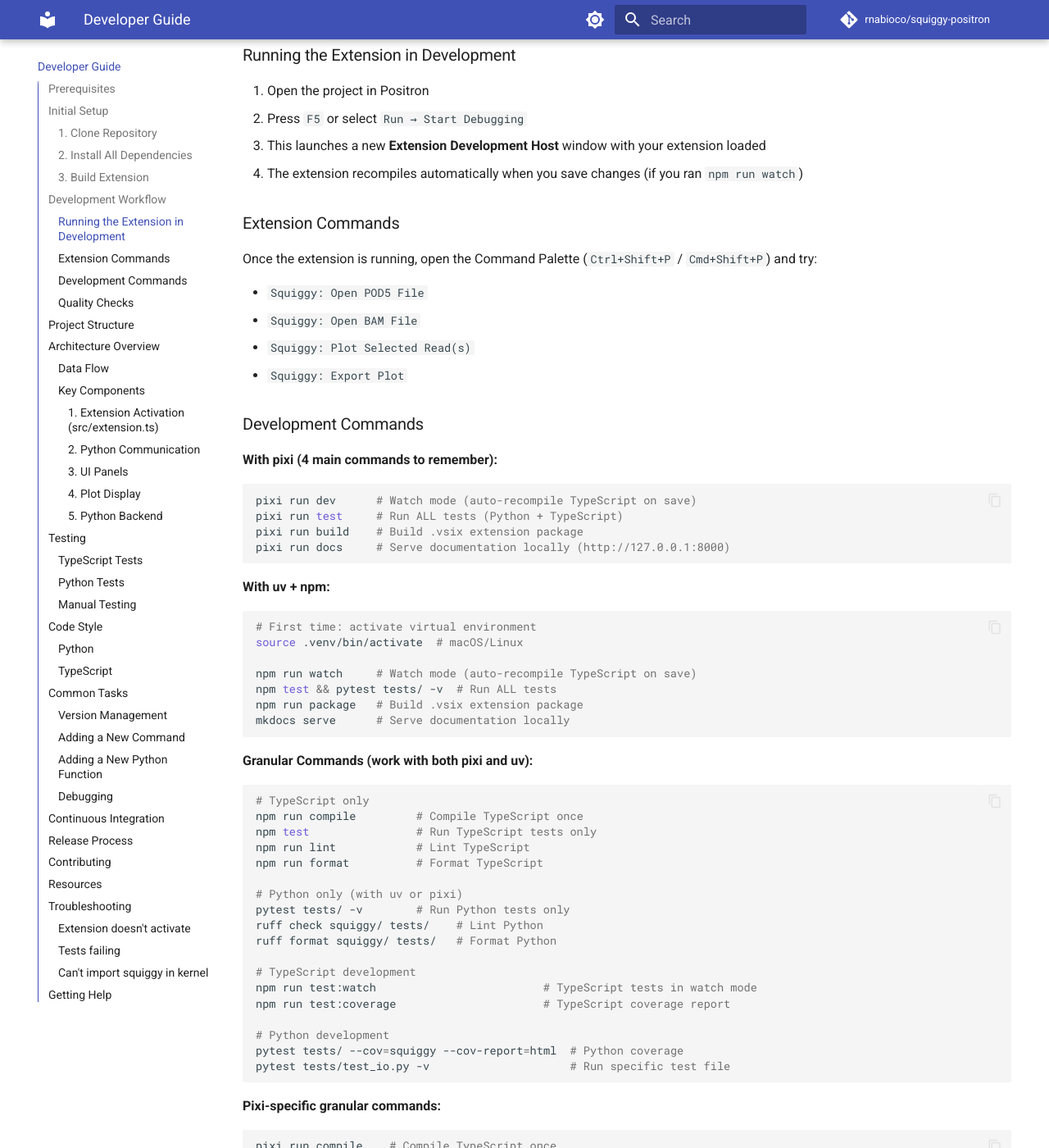
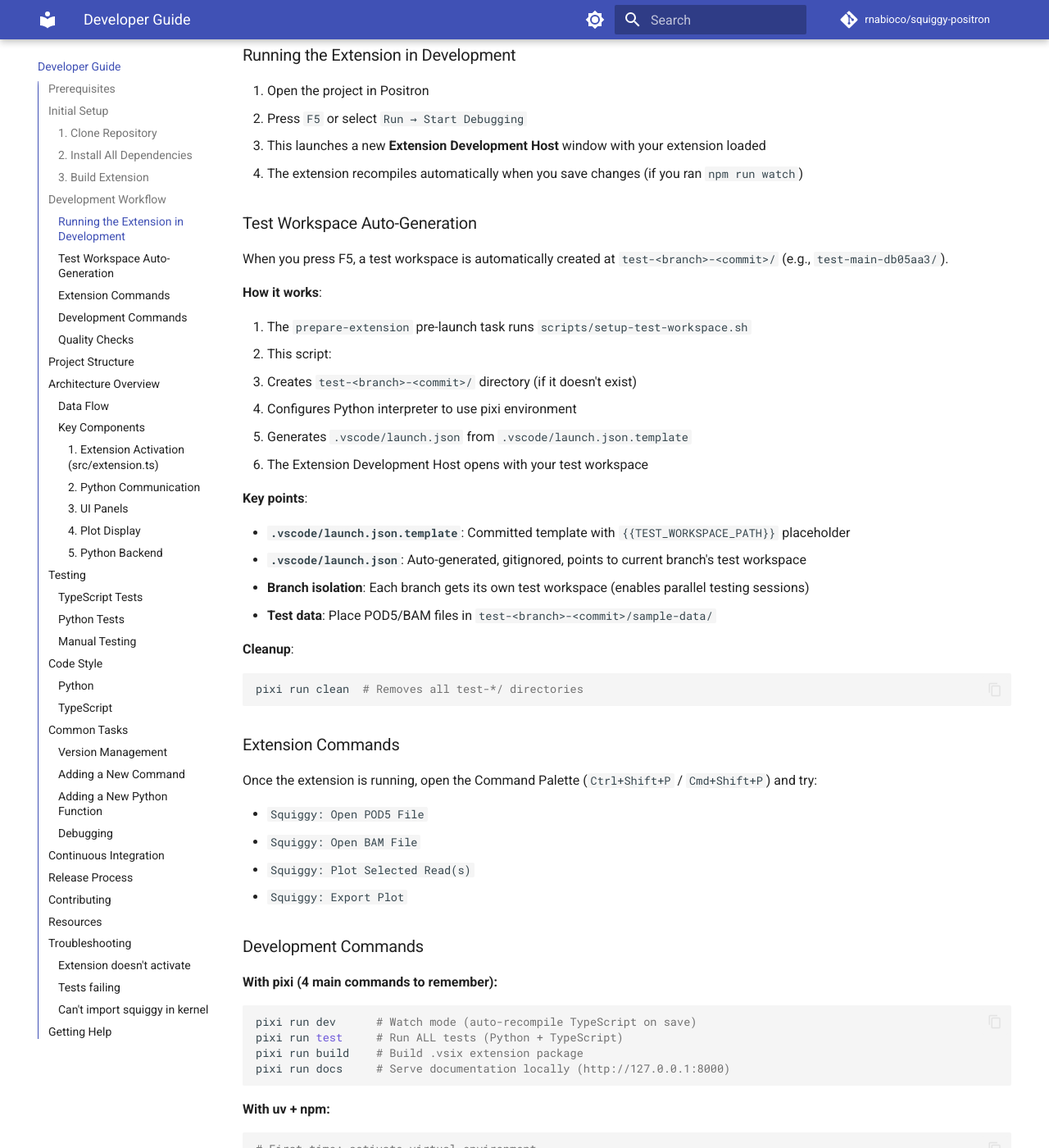
Before and after one commit to rnabioco/squiggy-positron, an MkDocs documentation site: the page built from docs/DEVELOPER.md, in a window 1280 px wide and 1400 px high, scrolled down 1838 px. Shown: the whole window at 82% size. Built offline with MkDocs 1.6.1 and Material for MkDocs 9.7.7, drawn with Linux system fonts in a browser that asks for light colours; comment, search, counter and statistics services are not loaded; the version menu is left out.

Commit message:
Convert launch.json to template-based system (#63)

````diff
--- a/docs/DEVELOPER.md
+++ b/docs/DEVELOPER.md
@@ -81,6 +81,31 @@
 2. Press `F5` or select `Run → Start Debugging`
 3. This launches a new **Extension Development Host** window with your extension loaded
 4. The extension recompiles automatically when you save changes (if you ran `npm run watch`)
+
+### Test Workspace Auto-Generation
+
+When you press F5, a test workspace is automatically created at `test-<branch>-<commit>/` (e.g., `test-main-db05aa3/`).
+
+**How it works**:
+
+1. The `prepare-extension` pre-launch task runs `scripts/setup-test-workspace.sh`
+2. This script:
+   - Creates `test-<branch>-<commit>/` directory (if it doesn't exist)
+   - Configures Python interpreter to use pixi environment
+   - Generates `.vscode/launch.json` from `.vscode/launch.json.template`
+3. The Extension Development Host opens with your test workspace
+
+**Key points**:
+
+- **`.vscode/launch.json.template`**: Committed template with `{{TEST_WORKSPACE_PATH}}` placeholder
+- **`.vscode/launch.json`**: Auto-generated, gitignored, points to current branch's test workspace
+- **Branch isolation**: Each branch gets its own test workspace (enables parallel testing sessions)
+- **Test data**: Place POD5/BAM files in `test-<branch>-<commit>/sample-data/`
+
+**Cleanup**:
+```bash
+pixi run clean  # Removes all test-*/ directories
+```
 
 ### Extension Commands
 
````
Also changed, not shown: 2 other files.
